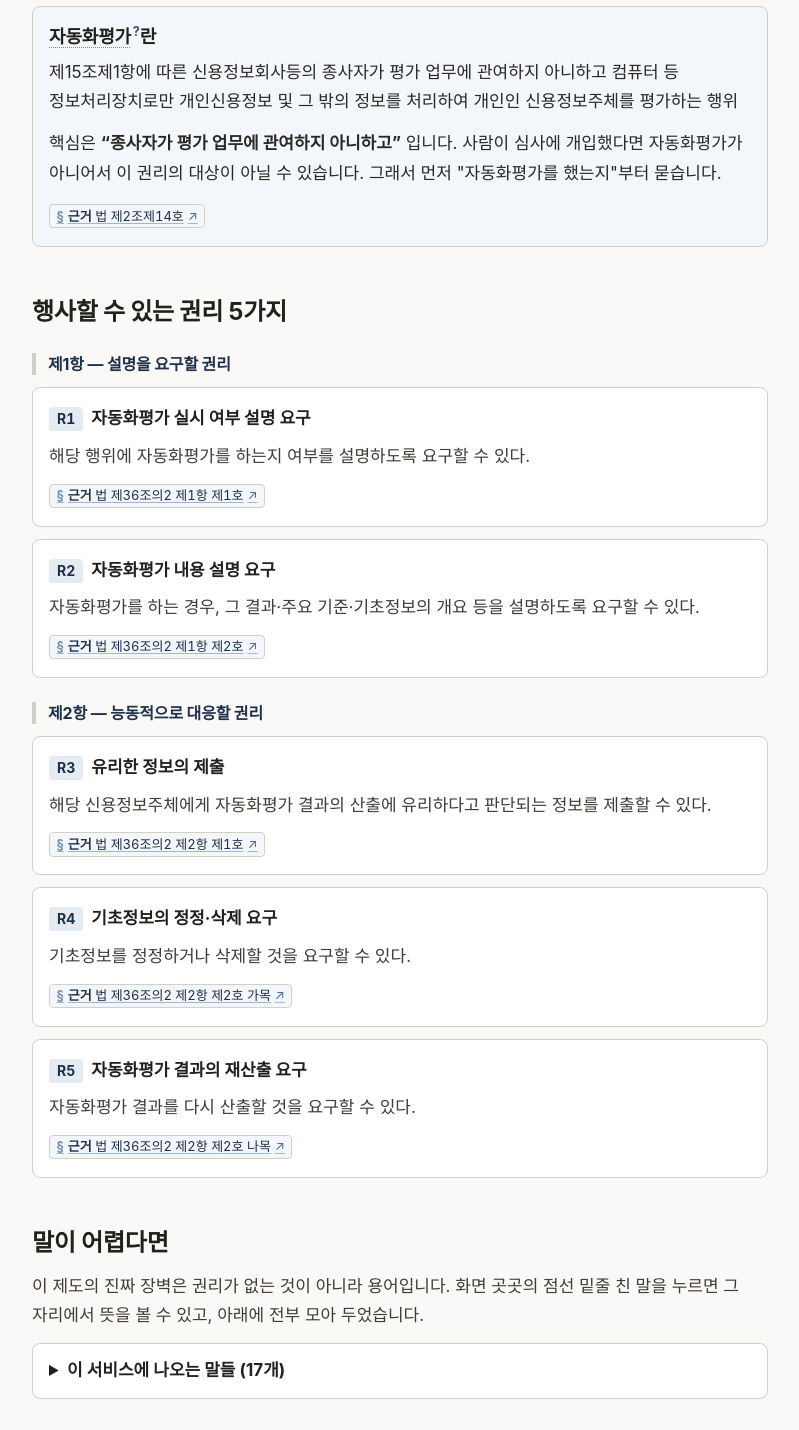
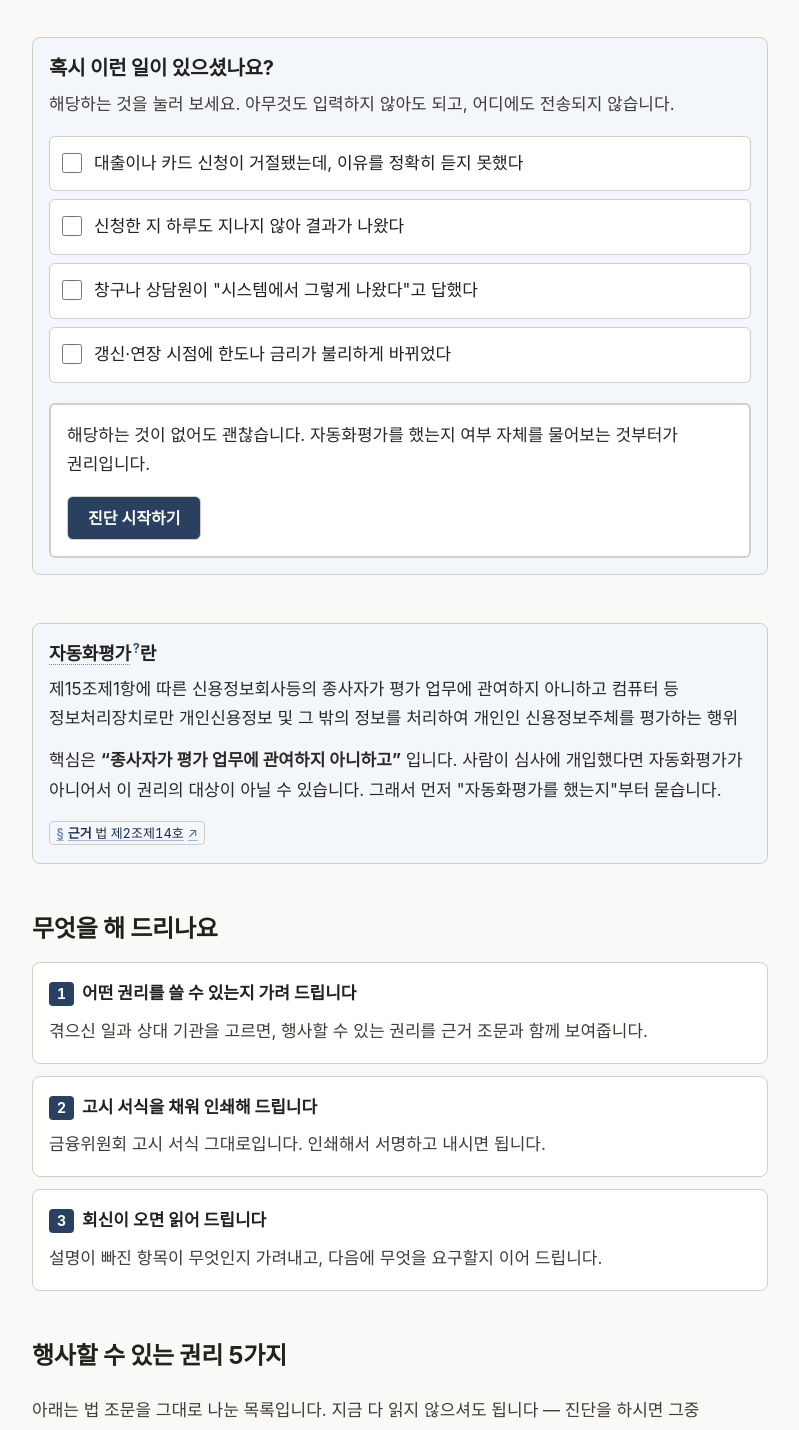
Before and after one commit to rose050505/ai_challenge, a React (Vite) app: page / in a window 1280 px wide. Shown: the part 600-2030 px from the top of the page, without its empty margins (240-1039 px from the left). Built offline with nearby package versions, Linux system fonts and the light colour scheme.

Commit message:
feat(Phase 3): 자가진단 '혹시 이런 일이 있으셨나요' + 첫 화면 재구성

```diff
--- /dev/null
+++ b/src/components/SelfCheck.jsx
@@ -0,0 +1,100 @@
+import { useState } from 'react'
+import { Link } from 'react-router-dom'
+import { SELF_CHECK_ITEMS, SELF_CHECK_NONE } from '../data/self-check.js'
+import { DEFINITION_AUTOMATED_EVALUATION, RIGHTS_BY_ID } from '../data/law.js'
+import { Basis } from './ui.jsx'
+
+/**
+ * 자가진단.
+ *
+ * 이 제도의 가장 큰 장벽은 "내가 자동화평가를 받았다"는 사실조차 모르는 것이다.
+ * 진단 화면은 이미 "무슨 일이 있었나"부터 묻지만, 그 앞 단계가 비어 있었다.
+ *
+ * ★ 단정하지 않는다.
+ *   법이 말하는 자동화평가의 요건은 "종사자가 평가 업무에 관여하지 아니하고"인데,
+ *   그것은 금융회사만 아는 사실이다. 우리는 알 수 없고 추측해서도 안 된다.
+ *   그래서 결론은 "자동화평가입니다"가 아니라
+ *   "자동화평가였는지부터 물어볼 수 있습니다" 여야 한다. 그것이 R1 이고, 이 제도의 설계다.
+ */
+export default function SelfCheck() {
+  const [picked, setPicked] = useState([])
+  const r1 = RIGHTS_BY_ID.R1
+  const any = picked.length > 0
+
+  const toggle = (id) =>
+    setPicked((p) => (p.includes(id) ? p.filter((x) => x !== id) : [...p, id]))
+
+  return (
+    <section aria-labelledby="self-check-heading" className="panel">
+      <h2 id="self-check-heading" className="text-xl font-bold text-gray-900">
+        혹시 이런 일이 있으셨나요?
+      </h2>
+      <p className="mt-2 text-gray-700">
+        해당하는 것을 눌러 보세요. 아무것도 입력하지 않아도 되고, 어디에도 전송되지 않습니다.
+      </p>
+
+      <ul className="mt-4 space-y-2">
+        {SELF_CHECK_ITEMS.map((item) => {
+          const on = picked.includes(item.id)
+          return (
+            <li key={item.id}>
+              <label
+                className={`flex cursor-pointer items-start gap-3 rounded-md border p-3 ${
+                  on ? 'border-ink-600 bg-ink-50' : 'border-gray-300 bg-white'
+                }`}
+              >
+                <input
+                  type="checkbox"
+                  checked={on}
+                  onChange={() => toggle(item.id)}
+                  className="mt-1 h-5 w-5 shrink-0 accent-ink-700"
+                />
+                <span className="min-w-0 flex-1">
+                  <span className="block text-gray-900">{item.label}</span>
+                  {on && <span className="mt-1 block text-sm text-gray-700">{item.why}</span>}
+                </span>
+              </label>
+            </li>
+          )
+        })}
+      </ul>
+
+      {/* 결과는 낭독되어야 한다. 체크에 따라 내용이 바뀌는 영역이다. */}
+      <div
+        role="status"
+        aria-live="polite"
+        className="mt-5 rounded-md border-2 border-ink-700 bg-white p-4"
+      >
+        {any ? (
+          <>
+            <p className="text-lg font-bold text-gray-900">
+              {picked.length}개 해당 — 자동화평가였을 <u>가능성</u>이 있습니다.
+            </p>
+            <p className="mt-2 text-gray-800">
+              다만 이 서비스는 그것을 <b>확인해 드릴 수 없습니다.</b> 법이 말하는 자동화평가는
+              &ldquo;{DEFINITION_AUTOMATED_EVALUATION.keyRequirement}&rdquo; 처리한 경우인데, 사람이
+              심사에 개입했는지는 그 회사만 알기 때문입니다.
+            </p>
+            <p className="mt-2">
+              <Basis prefix="근거">{DEFINITION_AUTOMATED_EVALUATION.basis}</Basis>
+            </p>
+            <p className="mt-3 text-gray-800">
+              그래서 <b>맨 먼저 물어볼 것이 &ldquo;자동화평가를 했습니까&rdquo;</b> 입니다. 법은 그
+              질문을 할 권리를 따로 두었습니다 — {r1.label}.
+            </p>
+            <p className="mt-2">
+              <Basis prefix="근거">{r1.basis}</Basis>
+            </p>
+          </>
+        ) : (
+          <p className="text-gray-800">{SELF_CHECK_NONE}</p>
+        )}
+        <div className="mt-4 flex flex-col gap-3 sm:flex-row sm:flex-wrap">
+          <Link to="/diagnose" className="btn btn-primary">
+            {any ? '이 상황으로 진단 시작하기' : '진단 시작하기'}
+          </Link>
+        </div>
+      </div>
+    </section>
+  )
+}
--- /dev/null
+++ b/src/data/self-check.js
@@ -0,0 +1,38 @@
+/**
+ * 자가진단 — "혹시 이런 일이 있으셨나요?"
+ *
+ * ★ 여기 있는 문장은 **법령이 아니다.** 우리가 만든 경험적 신호일 뿐이다.
+ *   그러므로 이 항목들에는 근거 조문 배지를 붙이지 않는다.
+ *   법령 근거가 없는 주장에 조문을 다는 것은 이 서비스의 규칙 위반이다.
+ *
+ * ★ 어떤 조합이 체크되어도 "자동화평가입니다"라고 단정하지 않는다.
+ *   법 제2조제14호의 요건은 "종사자가 평가 업무에 관여하지 아니하고"이고,
+ *   그 사실은 금융회사만 안다. 그것을 확인하는 것이 R1 의 목적이다.
+ *   → 결론은 언제나 "물어볼 수 있습니다"이지 "그렇습니다"가 아니다.
+ */
+export const SELF_CHECK_ITEMS = [
+  {
+    id: 'noReason',
+    label: '대출이나 카드 신청이 거절됐는데, 이유를 정확히 듣지 못했다',
+    why: '이유를 말해 줄 수 없다는 답이 돌아오는 일이 잦습니다. 설명을 요구할 권리가 있는 상황일 수 있습니다.',
+  },
+  {
+    id: 'tooFast',
+    label: '신청한 지 하루도 지나지 않아 결과가 나왔다',
+    why: '사람이 서류를 하나씩 보는 심사라면 보통 그보다 오래 걸립니다. 다만 빠르다는 것만으로 단정할 수는 없습니다.',
+  },
+  {
+    id: 'systemSaid',
+    label: '창구나 상담원이 "시스템에서 그렇게 나왔다"고 답했다',
+    why: '담당자도 기준을 모른다는 뜻일 수 있습니다. 기준을 설명하라고 요구할 수 있는 상황일 수 있습니다.',
+  },
+  {
+    id: 'renewalWorse',
+    label: '갱신·연장 시점에 한도나 금리가 불리하게 바뀌었다',
+    why: '거래를 유지할지, 어떤 조건으로 할지를 정하는 결정도 설명 요구의 대상이 될 수 있습니다.',
+  },
+]
+
+/** 하나도 고르지 않았을 때 — 그래도 물어볼 수 있다는 사실은 변하지 않는다 */
+export const SELF_CHECK_NONE =
+  '해당하는 것이 없어도 괜찮습니다. 자동화평가를 했는지 여부 자체를 물어보는 것부터가 권리입니다.'
--- a/src/pages/Landing.jsx
+++ b/src/pages/Landing.jsx
@@ -3,6 +3,7 @@ import { LAW_META, RIGHTS, DEFINITION_AUTOMATED_EVALUATION } from '../data/law.j
 import { SAMPLE_SCENARIOS } from '../data/samples.js'
 import { Basis, Card } from '../components/ui.jsx'
 import { Term, GlossaryList } from '../components/Term.jsx'
+import SelfCheck from '../components/SelfCheck.jsx'
 import {
   ResumeCard,
   BackupPanel,
@@ -11,7 +12,44 @@ import {
   STORAGE_SCOPE_TEXT,
 } from '../components/Journey.jsx'
 
-// 법조문 텍스트는 전부 src/data/law.js 에서만 읽는다. 이 파일에 하드코딩하지 않는다.
+/**
+ * 첫 화면.
+ *
+ * ── 순서를 정한 기준 ────────────────────────────────────────────
+ * 처음 온 사람이 15초 안에 "나에게 필요한지" 판단할 수 있어야 한다.
+ * 권리 5종을 나열하는 것은 이미 제도를 이해한 사람에게 유용하고,
+ * 처음 온 사람에게는 읽어야 할 목록이 하나 더 생긴 것일 뿐이다.
+ *
+ *   1) 무슨 서비스인가 (한 문장)
+ *   2) 바로 해 볼 수 있는 두 갈래 — 심사자는 여기서 샘플로 들어간다
+ *   3) 자가진단 "혹시 이런 일이 있으셨나요?"  ← 나에게 필요한지 여기서 판단된다
+ *   4) 자동화평가란 무엇이고 왜 그걸 먼저 물어야 하는가
+ *   5) 무엇을 해 주는 서비스인가 (3단계)
+ *   6) 그제서야 권리 5종
+ * ────────────────────────────────────────────────────────────────
+ *
+ * 법조문 텍스트는 전부 src/data/law.js 에서만 읽는다. 이 파일에 하드코딩하지 않는다.
+ */
+
+/** 우리가 하는 일 — 법령 주장이 아니므로 근거 배지를 붙이지 않는다 */
+const STEPS = [
+  {
+    n: '1',
+    title: '어떤 권리를 쓸 수 있는지 가려 드립니다',
+    text: '겪으신 일과 상대 기관을 고르면, 행사할 수 있는 권리를 근거 조문과 함께 보여줍니다.',
+  },
+  {
+    n: '2',
+    title: '고시 서식을 채워 인쇄해 드립니다',
+    text: '금융위원회 고시 서식 그대로입니다. 인쇄해서 서명하고 내시면 됩니다.',
+  },
+  {
+    n: '3',
+    title: '회신이 오면 읽어 드립니다',
+    text: '설명이 빠진 항목이 무엇인지 가려내고, 다음에 무엇을 요구할지 이어 드립니다.',
+  },
+]
+
 export default function Landing() {
   const byParagraph = (n) => RIGHTS.filter((r) => r.paragraph === n)
 
@@ -21,7 +59,7 @@ export default function Landing() {
       <ResumeCard />
       <SubmissionRecord />
 
-      {/* ── 도입 ─────────────────────────────────────────────── */}
+      {/* ── 1. 무슨 서비스인가 ───────────────────────────────── */}
       <section className="space-y-5">
         <p className="text-sm font-semibold tracking-wide text-ink-600">
           자동화평가 설명·이의제기 도우미
@@ -37,10 +75,11 @@ export default function Landing() {
           그게 이 서비스의 이름입니다.
         </p>
         <p className="max-w-prose text-gray-700">
-          사람이 아니라 컴퓨터가 자동으로 심사했다면, 그 결과와 기준을 설명하라고 요구할 수
-          있습니다. <Term id="favorableInfo">유리한 정보</Term>를 내고, 틀린 정보를{' '}
+          컴퓨터가 자동으로 심사했다면 그 결과와 기준을 설명하라고 요구할 수 있습니다.{' '}
+          <Term id="favorableInfo">유리한 정보</Term>를 내고, 틀린 정보를{' '}
           <Term id="correction">고치고</Term>, 다시 계산해 달라고(
-          <Term id="recompute">재산출</Term>) 요구할 수도 있습니다.
+          <Term id="recompute">재산출</Term>) 요구할 수도 있습니다.{' '}
+          <b>이 서비스는 그 요구서를 대신 만들어 드립니다.</b>
         </p>
         <p>
           <Basis chain prefix="근거">
@@ -50,7 +89,7 @@ export default function Landing() {
         </p>
       </section>
 
-      {/* ── CTA ──────────────────────────────────────────────── */}
+      {/* ── 2. 바로 해 보기 ──────────────────────────────────── */}
       <section className="flex flex-col gap-3 sm:flex-row sm:flex-wrap">
         <Link to="/diagnose" className="btn btn-primary">
           내 상황으로 시작하기
@@ -60,7 +99,10 @@ export default function Landing() {
         </Link>
       </section>
 
-      {/* ── 자동화평가란 ──────────────────────────────────────── */}
+      {/* ── 3. 자가진단 — 나에게 필요한지 여기서 판단된다 ────── */}
+      <SelfCheck />
+
+      {/* ── 4. 자동화평가란 ──────────────────────────────────── */}
       <section className="panel">
         <h2 className="text-lg font-bold text-gray-900">
           <Term id="automatedEvaluation">{DEFINITION_AUTOMATED_EVALUATION.term}</Term>란
@@ -76,11 +118,33 @@ export default function Landing() {
         </p>
       </section>
 
-      {/* ── 권리 목록 ─────────────────────────────────────────── */}
+      {/* ── 5. 무엇을 해 주는가 ──────────────────────────────── */}
+      <section className="space-y-4">
+        <h2 className="text-2xl font-bold text-gray-900">무엇을 해 드리나요</h2>
+        <ol className="space-y-3">
+          {STEPS.map((s) => (
+            <Card as="li" key={s.n}>
+              <div className="flex items-baseline gap-2">
+                <span className="tabular shrink-0 rounded bg-ink-700 px-2 py-0.5 text-sm font-bold text-white">
+                  {s.n}
+                </span>
+                <span className="font-bold text-gray-900">{s.title}</span>
+              </div>
+              <p className="mt-2 text-gray-700">{s.text}</p>
+            </Card>
+          ))}
+        </ol>
+      </section>
+
+      {/* ── 6. 권리 목록 — 제도를 이해한 뒤에 읽는 자리 ───────── */}
       <section className="space-y-6">
         <h2 className="text-2xl font-bold text-gray-900">
           행사할 수 있는 권리 {RIGHTS.length}가지
         </h2>
+        <p className="max-w-prose text-gray-700">
+          아래는 법 조문을 그대로 나눈 목록입니다. 지금 다 읽지 않으셔도 됩니다 — 진단을 하시면
+          그중 어느 것이 해당되는지 골라 드립니다.
+        </p>
         {[1, 2].map((p) => (
           <div key={p}>
             <h3 className="mb-3 border-l-4 border-ink-600 pl-3 text-base font-bold text-ink-800">
```
